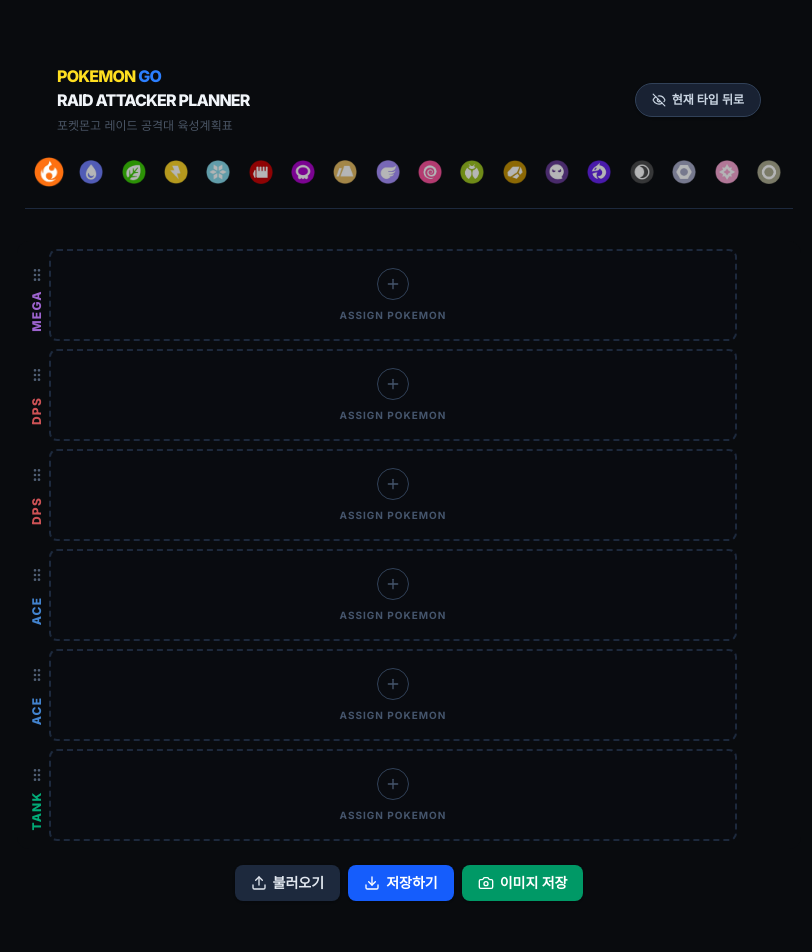
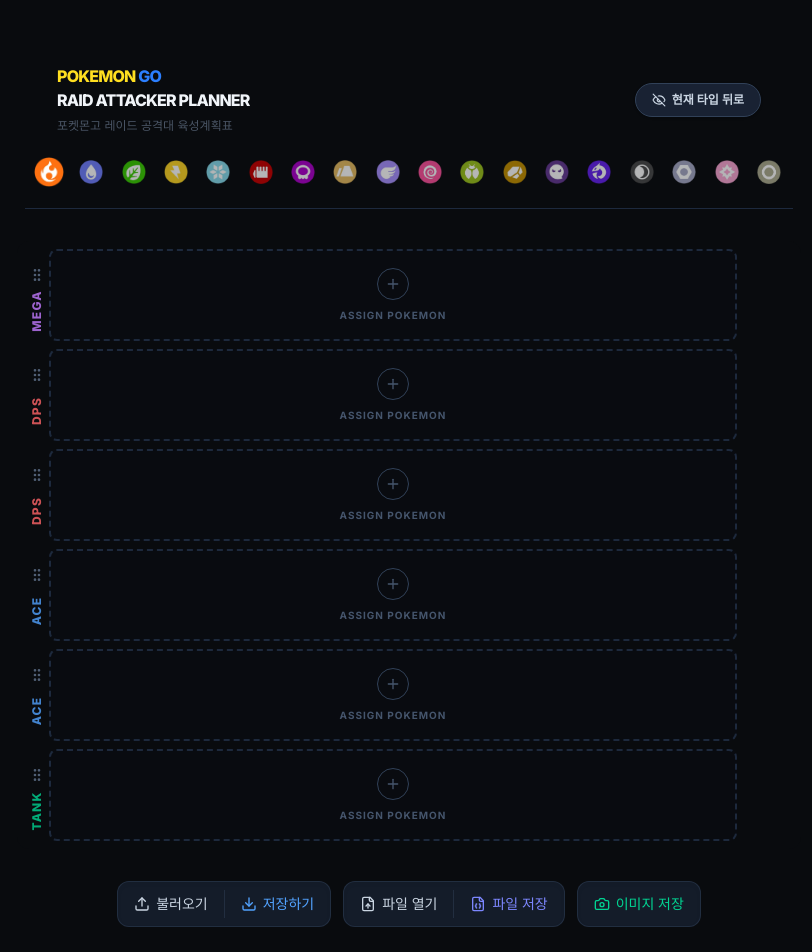
Before and after one commit to justin212553/Pokemon-GO-Raid-Attacker-Planner-KR-, a React (Vite) app: page / in a window 1280 px wide. Shown: the top 952 px of the page, without its empty margins (231-1043 px from the left). Built offline with nearby package versions, Linux system fonts and the light colour scheme.

Commit message:
스프라이트 수정

```diff
--- a/src/App.tsx
+++ b/src/App.tsx
@@ -69,6 +69,57 @@ export default function App() {
     }
   };
 
+  const handleExportFile = () => {
+    try {
+      const data = { allParties, tmOrders };
+      const blob = new Blob([JSON.stringify(data, null, 2)], { type: 'application/json' });
+      const url = URL.createObjectURL(blob);
+      const link = document.createElement('a');
+      link.href = url;
+      link.download = `pogo_planner_backup_${new Date().toISOString().split('T')[0]}.json`;
+      link.click();
+      URL.revokeObjectURL(url);
+      setSaveMessage({ text: '파일로 저장되었습니다.', type: 'success' });
+      setTimeout(() => setSaveMessage(null), 3000);
+    } catch (err) {
+      setSaveMessage({ text: '파일 저장에 실패했습니다.', type: 'error' });
+      setTimeout(() => setSaveMessage(null), 3000);
+    }
+  };
+
+  const handleImportFile = () => {
+    const input = document.createElement('input');
+    input.type = 'file';
+    input.accept = 'application/json';
+    input.onchange = (e) => {
+      const file = (e.target as HTMLInputElement).files?.[0];
+      if (!file) return;
+
+      const reader = new FileReader();
+      reader.onload = (event) => {
+        try {
+          const content = event.target?.result as string;
+          const data = JSON.parse(content);
+
+          if (data.allParties) {
+            setAllParties(data.allParties);
+          }
+          if (data.tmOrders) {
+            setTmOrders(data.tmOrders);
+          }
+
+          setSaveMessage({ text: '파일에서 불러왔습니다.', type: 'success' });
+          setTimeout(() => setSaveMessage(null), 3000);
+        } catch (err) {
+          setSaveMessage({ text: '파일을 불러오는데 실패했습니다.', type: 'error' });
+          setTimeout(() => setSaveMessage(null), 3000);
+        }
+      };
+      reader.readAsText(file);
+    };
+    input.click();
+  };
+
   const handleImport = () => {
     const savedParties = localStorage.getItem('pogo-all-parties');
     const savedOrders = localStorage.getItem('pogo-tm-orders');
@@ -110,6 +161,8 @@ export default function App() {
           setSlots={setSlots}
           onImportClick={handleImport}
           onExportClick={handleExport}
+          onImportFileClick={handleImportFile}
+          onExportFileClick={handleExportFile}
           saveMessage={saveMessage}
         />
         <EliteTMTracker
--- a/src/components/PartyBuilder.tsx
+++ b/src/components/PartyBuilder.tsx
@@ -4,7 +4,7 @@ import { PartySlotData, Pokemon, Move } from '../scripts/types';
 import { POKEMON_DATA, POKEMON_TYPES, TYPE_TEXT_COLORS } from '../scripts/pokemonData';
 import { TYPE_ICONS } from '../scripts/icons';
 import { PokemonImage } from './PokemonImage';
-import { ChevronDown, X, Trash2, Upload, Download, GripVertical, Eye, EyeOff, Camera } from 'lucide-react';
+import { ChevronDown, X, Trash2, Upload, Download, GripVertical, Eye, EyeOff, Camera, FileJson, FileUp, HardDriveDownload, HardDriveUpload } from 'lucide-react';
 import * as htmlToImage from 'html-to-image';
 
 interface PartyBuilderProps {
@@ -14,6 +14,8 @@ interface PartyBuilderProps {
   setSlots: React.Dispatch<React.SetStateAction<PartySlotData[]>>;
   onImportClick: () => void;
   onExportClick: () => void;
+  onImportFileClick: () => void;
+  onExportFileClick: () => void;
   saveMessage?: { text: string; type: 'success' | 'error' } | null;
 }
 
@@ -21,7 +23,7 @@ const POKEMON_TYPES_LIST = [
   "fire", "water", "grass", "electric", "ice", "fighting", "poison", "ground", "flying", "psychic", "bug", "rock", "ghost", "dragon", "dark", "steel", "fairy", "normal"
 ];
 
-export function PartyBuilder({ selectedType, setSelectedType, slots, setSlots, onImportClick, onExportClick, saveMessage }: PartyBuilderProps) {
+export function PartyBuilder({ selectedType, setSelectedType, slots, setSlots, onImportClick, onExportClick, onImportFileClick, onExportFileClick, saveMessage }: PartyBuilderProps) {
   const [modalState, setModalState] = useState<{
     isOpen: boolean;
     type: 'pokemon' | 'fastMove' | 'chargeMove';
@@ -281,30 +283,62 @@ export function PartyBuilder({ selectedType, setSelectedType, slots, setSlots, o
         )})}
       </div>
 
-      <footer className="mt-4 flex flex-col items-center justify-center gap-2">
-        <div className="flex gap-2 flex-row justify-center flex-wrap">
+      <footer className="mt-8 flex flex-col items-center justify-center gap-4">
+        <div className="flex gap-3 flex-row justify-center flex-wrap">
+          {/* 브라우저 영역 */}
+          <div className="flex bg-slate-800/60 p-1 rounded-xl shadow-inner border border-slate-700/50">
             <button
               onClick={onImportClick}
-            className="flex items-center justify-center gap-1.5 px-4 py-2 bg-slate-800 hover:bg-slate-700 text-slate-200 text-sm font-bold rounded-lg transition-all shadow-sm active:scale-95"
+              className="flex items-center justify-center gap-1.5 px-3 py-2 text-slate-300 hover:text-white hover:bg-slate-700/80 text-sm font-medium rounded-lg transition-all active:scale-95"
+              title="이 브라우저에 저장된 데이터를 불러옵니다"
             >
               <Upload className="w-4 h-4" />
-            불러오기
+              <span>불러오기</span>
             </button>
+            <div className="w-[1px] bg-slate-700/50 mx-1 my-1"></div>
             <button
               onClick={onExportClick}
-            className="flex items-center justify-center gap-1.5 px-4 py-2 bg-blue-600 hover:bg-blue-500 text-white text-sm font-bold rounded-lg transition-all shadow-sm active:scale-95"
+              className="flex items-center justify-center gap-1.5 px-3 py-2 text-blue-400 hover:text-blue-300 hover:bg-blue-500/10 text-sm font-medium rounded-lg transition-all active:scale-95"
+              title="이 브라우저에 현재 상태를 저장합니다"
             >
               <Download className="w-4 h-4" />
-            저장하기
+              <span>저장하기</span>
             </button>
+          </div>
+
+          {/* 파일 영역 */}
+          <div className="flex bg-slate-800/60 p-1 rounded-xl shadow-inner border border-slate-700/50">
+            <button
+              onClick={onImportFileClick}
+              className="flex items-center justify-center gap-1.5 px-3 py-2 text-slate-300 hover:text-white hover:bg-slate-700/80 text-sm font-medium rounded-lg transition-all active:scale-95"
+              title="저장된 파일에서 데이터를 불러옵니다"
+            >
+              <FileUp className="w-4 h-4" />
+              <span>파일 열기</span>
+            </button>
+            <div className="w-[1px] bg-slate-700/50 mx-1 my-1"></div>
+            <button
+              onClick={onExportFileClick}
+              className="flex items-center justify-center gap-1.5 px-3 py-2 text-indigo-400 hover:text-indigo-300 hover:bg-indigo-500/10 text-sm font-medium rounded-lg transition-all active:scale-95"
+              title="현재 상태를 파일로 다운로드합니다"
+            >
+              <FileJson className="w-4 h-4" />
+              <span>파일 저장</span>
+            </button>
+          </div>
+
+          {/* 캡처 영역 */}
+          <div className="flex bg-slate-800/60 p-1 rounded-xl shadow-inner border border-slate-700/50">
             <button
               onClick={handleCapture}
               disabled={isCapturing}
-            className="flex items-center justify-center gap-1.5 px-4 py-2 bg-emerald-600 hover:bg-emerald-500 text-white text-sm font-bold rounded-lg transition-all shadow-sm active:scale-95 disabled:opacity-50"
+              className="flex items-center justify-center gap-1.5 px-3 py-2 text-emerald-400 hover:text-emerald-300 hover:bg-emerald-500/10 text-sm font-medium rounded-lg transition-all active:scale-95 disabled:opacity-50"
+              title="현재 파티의 스크린샷을 저장합니다"
             >
               <Camera className="w-4 h-4" />
-            {isCapturing ? '저장 중...' : '이미지 저장'}
+              <span>{isCapturing ? '저장 중...' : '이미지 저장'}</span>
             </button>
+          </div>
         </div>
         {saveMessage && (
           <span className={`text-[10px] sm:text-xs font-medium px-2 py-1 rounded inline-block text-center ${saveMessage.type === 'error' ? 'text-rose-400 bg-rose-500/10' : 'text-emerald-400 bg-emerald-500/10'}`}>
```
Also changed, not shown: src/scripts/pokemonData.ts (+28 -40 lines), 1 other file (tests, documents, lock files or other folders). Lines whose indentation alone changed are shown as unchanged.
